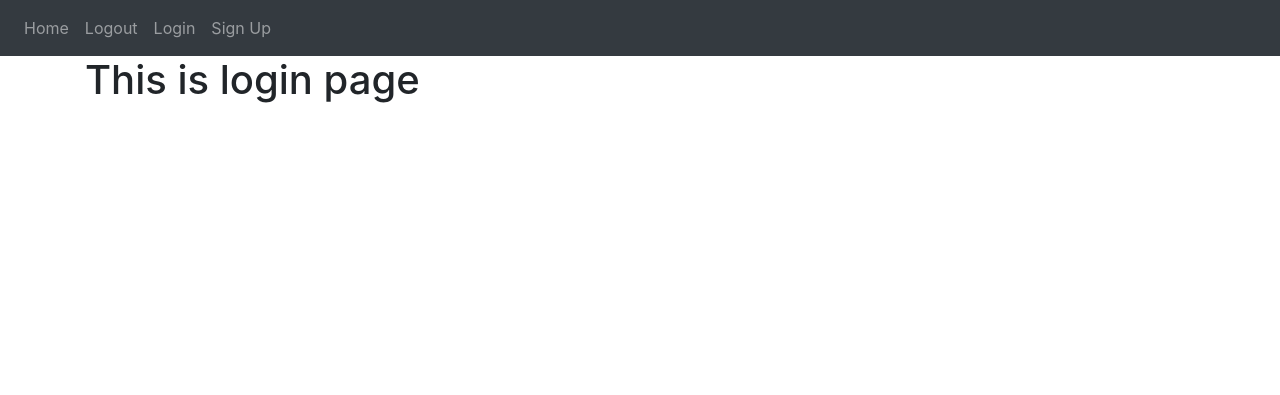
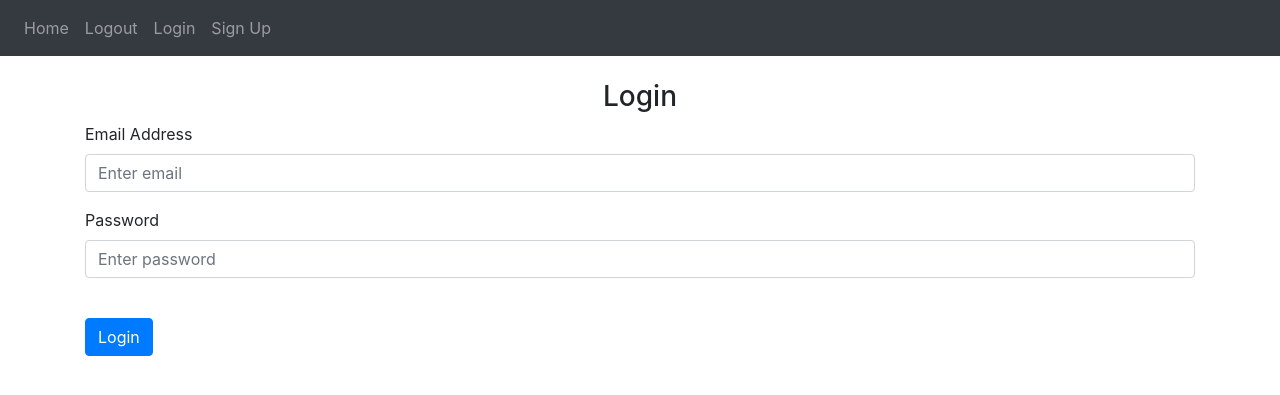
Before and after one commit to AliAbDev11/Notes_webapp, a Flask app: page /login in a window 1280 px wide. Shown: the top 395 px of the page. Run offline with Flask 3, Linux system fonts and the light colour scheme; some libraries are stand-ins or nearby versions.

Commit message:
Update login.html
Add Login form:
- Email Address
- Password

```diff
--- a/website/templates/login.html
+++ b/website/templates/login.html
@@ -1,2 +1,28 @@
 {% extends "base.html" %} {% block title %}Login{% endblock %}
-{% block content %}<h1>This is login page</h1> {% endblock %}
+{% block content %}
+<form method="POST">
+    <h3 align="center" class="mt-4">Login</h3>
+    <div class="form-group">
+        <label for="email">Email Address</label>
+        <input
+          type="email"
+          class="form-control"
+          id="email"
+          name="email"
+          placeholder="Enter email"
+        />
+    </div>
+    <div class="form-group">
+        <label for="password">Password</label>
+        <input
+          type="password"
+          class="form-control"
+          id="password"
+          name="password"
+          placeholder="Enter password"
+        />
+    </div>
+    <br />
+      <button type="submit" class="btn btn-primary">Login</button>
+</form>
+{% endblock %}
```
